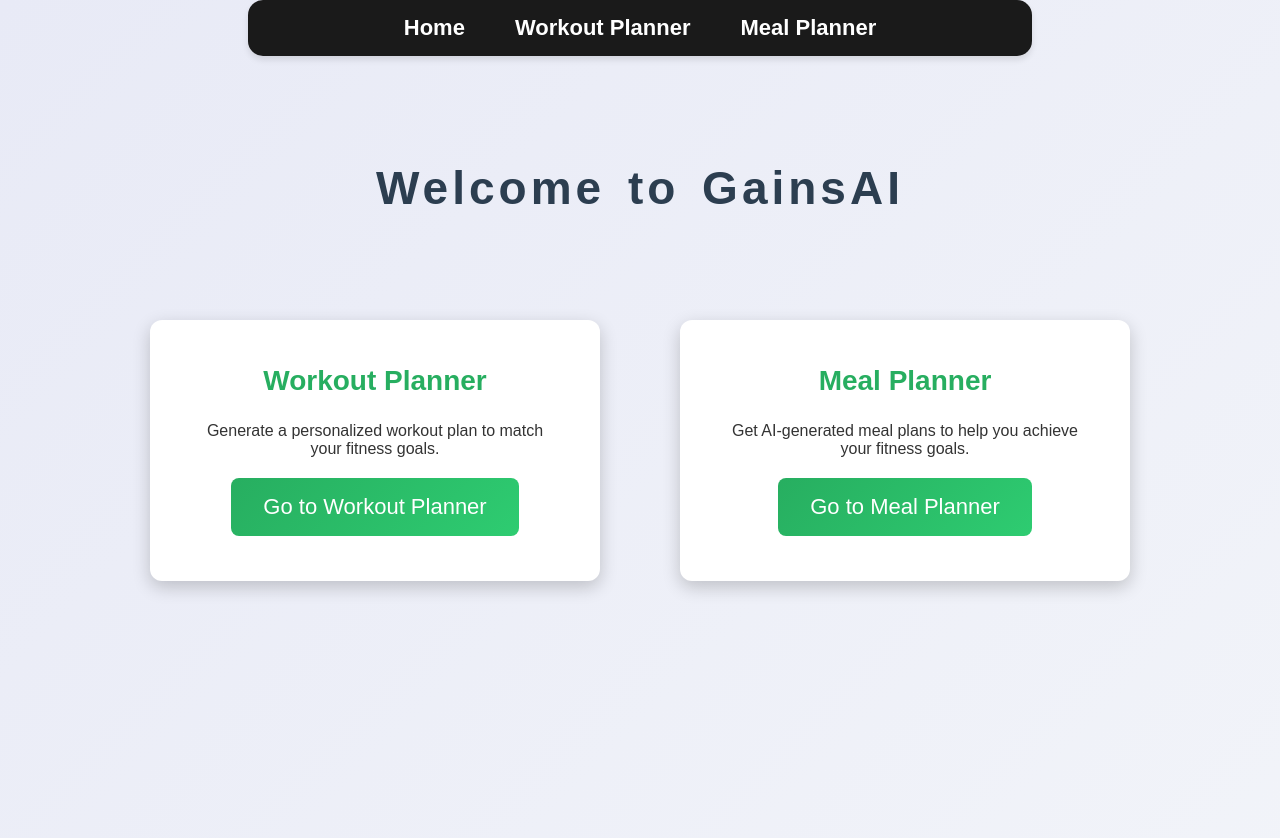
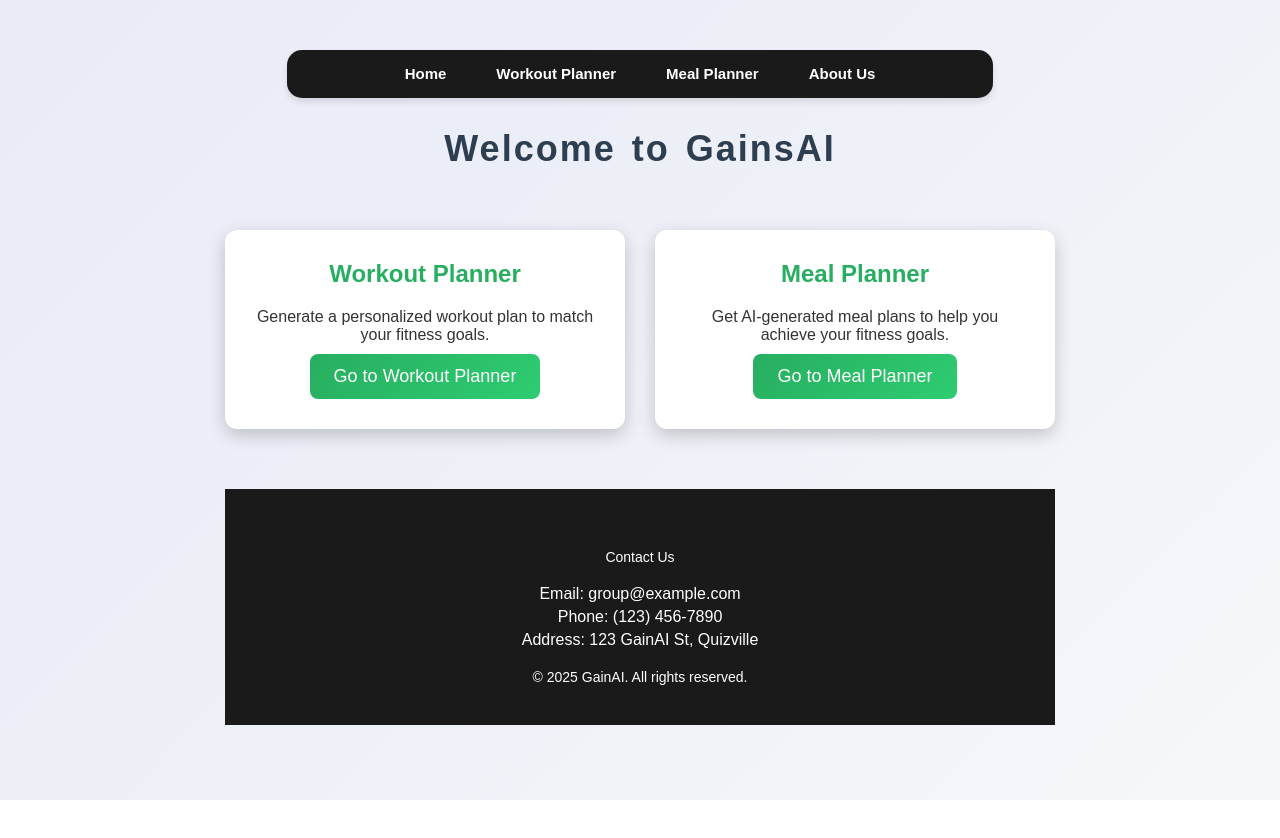
Before and after one commit to tjwalsh31/GainsAI, a React (Create React App) app: page / in a window 1280 px wide. Shown: the top 838 px of the page. After the commit the page ends 800 px from the top, so only its background shows below. Built offline with nearby package versions, Linux system fonts and the light colour scheme.

Commit message:
added more css and footer

```diff
--- a/src/App.js
+++ b/src/App.js
@@ -2,11 +2,15 @@ import React from "react";
 import logo from "./logo.svg";
 import "./App.css";
 import HomePage from "./Pages/HomePage/HomePage"; // Import HomePage
+import Navbar from "./Components/Navbar/Navbar"; // Import Navbar
+import Footer from "./Components/Footer/Footer"; // Import Footer
 
 function App() {
   return (
     <div className="App">
+      <Navbar />  {/* Add Navbar here */}
       <HomePage />  {/* ✅ Now using HomePage */}
+      <Footer />  {/* Add Footer here */}
     </div>
   );
 }
--- /dev/null
+++ b/src/Components/Navbar/Footer.css
@@ -0,0 +1,47 @@
+/* Footer Styles */
+.footer {
+    background-color: #1a1a1a; /* Dark background for the footer */
+    color: white;
+    padding: 40px 20px;
+    text-align: center;
+    width: 100%; /* Make the footer take full width */
+    position: relative;
+    bottom: 0;
+}
+
+.footer-content {
+    width: 100%; /* Ensure footer content stretches across full width */
+    max-width: 1400px; /* Optional: restrict width for large screens */
+    margin: 0 auto; /* Center the footer content */
+    text-align: center;
+}
+  .contact-info {
+    list-style: none;
+    padding: 0;
+    margin: 20px 0;
+}
+
+  .contact-info li {
+    font-size: 16px;
+    margin: 5px 0;
+}
+
+  .footer p {
+    font-size: 14px;
+    margin-top: 20px;
+}
+
+  /* Ensure the footer content is aligned properly */
+@media (max-width: 768px) {
+    .footer {
+      padding: 20px 10px;
+    }
+
+    .footer p {
+      font-size: 12px;
+    }
+
+    .footer-content {
+      width: 90%; /* Slightly reduce width on smaller screens */
+    }
+  }
--- /dev/null
+++ b/src/Components/Navbar/Footer.js
@@ -0,0 +1,20 @@
+import React from 'react';
+import './Footer.css';
+
+const Footer = () => {
+  return (
+    <footer className="footer">
+      <div className="footer-content">
+        <p>Contact Us</p>
+        <ul className="contact-info">
+          <li>Email: group@example.com</li>
+          <li>Phone: (123) 456-7890</li>
+          <li>Address: 123 GainAI St, Quizville</li>
+        </ul>
+        <p>&copy; 2025 GainAI. All rights reserved.</p>
+      </div>
+    </footer>
+  );
+};
+
+export default Footer;  // Ensure export
--- a/src/Components/Navbar/Navbar.css
+++ b/src/Components/Navbar/Navbar.css
@@ -10,6 +10,7 @@ body {
     font-family: Arial, sans-serif;
     background-color: #e8eaf6;
     color: #333;
+    padding-top: 80px; /* Ensure there is enough space at the top for the navbar */
 }
 
 /* Regular Navbar (Not Fixed) */
@@ -20,17 +21,12 @@ body {
     background-color: #1a1a1a;
     padding: 15px 60px;
     box-shadow: 0 4px 6px rgba(0, 0, 0, 0.1);
-    width: 80%;
+    width: 85%;
     max-width: 1400px;
     margin: 0 auto; /* Center the navbar */
     border-radius: 15px;
-    margin-top: -100px; /* Push it even further up */
     z-index: 1000; /* Keeps it above other elements */
 }
-
-
-/* Adjust body to ensure content starts below navbar */
-
 
 /* Navbar Links */
 .navbar-links {
@@ -46,7 +42,7 @@ body {
 .navbar-link a {
     text-decoration: none;
     color: white;
-    font-size: 22px;
+    font-size: 15px;
     font-weight: 600;
     transition: color 0.3s ease;
 }
--- a/src/Components/Navbar/Navbar.js
+++ b/src/Components/Navbar/Navbar.js
@@ -15,6 +15,10 @@ const Navbar = () => {
                 <li className="navbar-link">
                     <Link to="/meal">Meal Planner</Link>
                 </li>
+                <li className="navbar-link">
+                    <Link to="/diet">About Us</Link>
+
+                </li>
             </ul>
         </nav>
     );
--- a/src/Pages/HomePage/HomePage.css
+++ b/src/Pages/HomePage/HomePage.css
@@ -14,9 +14,11 @@ body {
   flex-direction: column;
   align-items: center;
   justify-content: flex-start;
-  min-height: 100vh;
-  overflow-x: hidden;
-  padding: 40px 20px; /* More padding for balance */
+  min-height: 100vh; /* Ensures the body takes at least full viewport height */
+  height: 100%; /* Ensures that the body can grow if content exceeds viewport */
+  overflow-x: hidden; /* Prevent horizontal scrolling */
+  overflow-y: auto; /* Enables vertical scrolling */
+  padding: 20px;
   animation: fadeIn 1s ease-in-out;
 }
 
@@ -29,55 +31,56 @@ body {
 /* Main content wrapper */
 .homepage {
   text-align: center;
-  padding: 60px 20px; /* More padding for spacing */
-  width: 100%;
+  padding: 30px 20px;
+  width: 100%; /* Ensure content stretches across full width */
   max-width: 1200px;
-  min-height: 200vh; /* Ensures page is tall enough to scroll */
+  margin-bottom: 20px;
+  flex-grow: 1;
+  display: flex;
+  flex-direction: column;
 }
 
 /* Spaced-out heading */
-/* Welcome Heading Styling */
 h1 {
   color: #2c3e50;
-  font-size: 46px;
+  font-size: 36px;
   font-weight: bold;
-  margin-top: 80px; /* Pushes the heading down */
-  margin-bottom: 80px; /* More space below */
+  margin-top: 20px;
+  margin-bottom: 20px;
   text-align: center;
-  letter-spacing: 4px; /* More spacing between letters */
-  word-spacing: 6px; /* More space between words */
-  padding: 25px 0; /* Vertical spacing */
+  letter-spacing: 2px;
+  word-spacing: 4px;
+  padding: 10px 0;
 }
-
 
 /* Container for planners */
 .planner-container {
   display: flex;
   justify-content: center;
-  gap: 80px; /* More space between cards */
-  margin-top: 80px;
+  gap: 30px;
+  margin-top: 30px;
   flex-wrap: wrap;
-  padding-bottom: 60px;
+  padding-bottom: 30px;
 }
 
 /* Card styles */
 .workout-planner, .meal-planner {
   background: white;
   border-radius: 12px;
-  padding: 45px; /* More padding inside */
-  width: 42%;
-  max-width: 450px;
+  padding: 30px;
+  width: 45%;
+  max-width: 400px;
   box-shadow: 0 6px 18px rgba(0, 0, 0, 0.2);
   text-align: center;
   flex: 1;
-  min-width: 320px;
+  min-width: 280px;
   transition: transform 0.3s ease-in-out, box-shadow 0.3s ease-in-out;
   animation: floatUp 0.8s ease-in-out;
 }
 
 /* Hover effect */
 .workout-planner:hover, .meal-planner:hover {
-  transform: rotate(-2deg) scale(1.07);
+  transform: rotate(-2deg) scale(1.05);
   box-shadow: 0 10px 25px rgba(0, 0, 0, 0.3);
   background: linear-gradient(135deg, #fefcea, #f1da36);
 }
@@ -85,8 +88,8 @@ h1 {
 /* Titles inside cards */
 h2 {
   color: #27ae60;
-  font-size: 28px;
-  margin-bottom: 25px; /* More spacing under title */
+  font-size: 24px;
+  margin-bottom: 20px;
 }
 
 /* Fun Button Styles */
@@ -94,10 +97,10 @@ button {
   background: linear-gradient(135deg, #27ae60, #2ecc71);
   color: white;
   border: none;
-  padding: 16px 32px;
-  margin-top: 20px; /* More spacing above */
+  padding: 12px 24px;
+  margin-top: 10px;
   cursor: pointer;
-  font-size: 22px;
+  font-size: 18px;
   border-radius: 8px;
   transition: background 0.3s ease, transform 0.2s ease;
   animation: bounce 2s infinite ease-in-out;
@@ -105,66 +108,56 @@ button {
 
 /* Hover effect for buttons */
 button:hover {
-  transform: scale(1.08);
+  transform: scale(1.05);
   background: linear-gradient(135deg, #2ecc71, #27ae60);
 }
 
-/* Hero Section */
-.hero {
-  margin-top: 60px; /* More spacing before hero section */
-  padding-bottom: 50px;
+/* Footer Section (to prevent extra space at the bottom) */
+footer {
+  margin-top: 30px;
+  padding-top: 20px;
+  padding-bottom: 20px;
+  width: 100%; /* Ensure it takes full width */
+  position: relative;
+  bottom: 0;
 }
 
-.hero .logo {
-  font-family: 'Pacifico', cursive;
-  font-size: 6.5em;
-  color: #FFD100; /* Gold logo text */
-  white-space: nowrap;
-  overflow: hidden;
-  display: inline-block;
-  animation: glow 2s infinite alternate;
-  padding: 12px 35px; /* More padding around text */
+
+/* Contact Info Styling */
+.contact-info {
+  list-style: none;
+  padding: 0;
+  margin: 20px 0;
 }
 
-/* Card Section */
-.cards-section {
-  display: flex;
-  justify-content: center;
-  gap: 60px; /* More spacing between cards */
-  padding: 70px 50px; /* Added padding for better separation */
-  flex-wrap: wrap;
+.contact-info li {
+  font-size: 16px;
+  margin: 5px 0;
 }
 
-.card {
-  width: 360px;
-  padding: 35px;
-  background: white;
-  border-radius: 12px;
-  text-align: center;
-  box-shadow: 0 5px 14px rgba(0, 0, 0, 0.15);
-  transition: transform 0.3s ease, box-shadow 0.3s ease, background 0.3s ease;
-  animation: floatUp 0.8s ease-in-out;
-  margin-bottom: 50px; /* Extra space between rows */
+.footer p {
+  font-size: 14px;
+  margin-top: 20px;
 }
 
 /* Ensure responsiveness */
 @media (max-width: 1024px) {
   .homepage {
-    padding-top: 110px;
+    padding-top: 70px;
   }
 
   .planner-container {
-    gap: 60px;
+    gap: 20px;
   }
 
   .workout-planner, .meal-planner {
-    width: 85%;
+    width: 75%;
   }
 }
 
 @media (max-width: 768px) {
   .homepage {
-    padding-top: 100px;
+    padding-top: 60px;
   }
 
   .planner-container {
@@ -173,18 +166,18 @@ button:hover {
   }
 
   .workout-planner, .meal-planner {
-    width: 95%;
-    padding: 40px; /* Adjusted padding */
+    width: 90%;
+    padding: 25px;
   }
 
   .cards-section {
     flex-direction: column;
     align-items: center;
-    gap: 45px;
+    gap: 30px;
   }
 
   .card {
-    width: 95%;
-    padding: 35px;
+    width: 90%;
+    padding: 25px;
   }
 }
--- a/src/Pages/HomePage/HomePage.js
+++ b/src/Pages/HomePage/HomePage.js
@@ -1,5 +1,6 @@
 import React from "react";
 import Navbar from "../../Components/Navbar/Navbar"; // Import Navbar component
+import Footer from "../../Components/Navbar/Footer"; // Go up two directories, then into Components/Footer
 import "./HomePage.css"; // Import CSS for styling
 
 const HomePage = () => {
@@ -23,6 +24,8 @@ const HomePage = () => {
           <button onClick={() => window.location.href='/meal-planner'}>Go to Meal Planner</button>
         </section>
       </div>
+
+      <Footer /> {/* Add Footer component */}
     </div>
   );
 };
```
